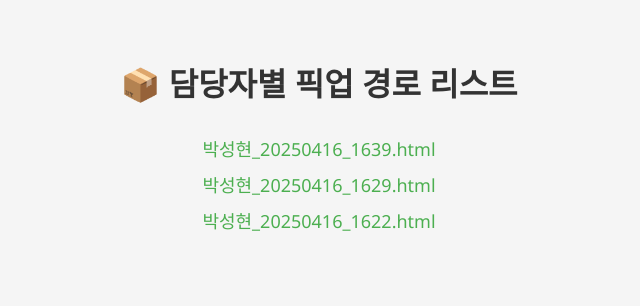
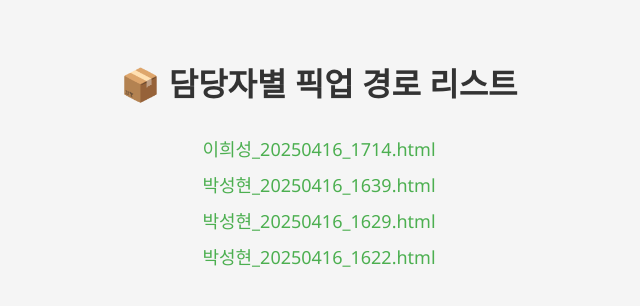
Before and after one commit to 46nek0/46nek0.github.io, a plain HTML site: page results/index.html in a window 1280 px wide. Shown: the whole page, without its empty margins (321-961 px from the left). Drawn offline with Linux system fonts and the light colour scheme.

Commit message:
🔄 Update index.html

```diff
--- a/results/index.html
+++ b/results/index.html
@@ -15,6 +15,7 @@
 <body>
   <h1>📦 담당자별 픽업 경로 리스트</h1>
   <ul>
+    <li><a href="이희성_20250416_1714.html" target="_blank">이희성_20250416_1714.html</a></li>
     <li><a href="박성현_20250416_1639.html" target="_blank">박성현_20250416_1639.html</a></li>
     <li><a href="박성현_20250416_1629.html" target="_blank">박성현_20250416_1629.html</a></li>
     <li><a href="박성현_20250416_1622.html" target="_blank">박성현_20250416_1622.html</a></li>
```
